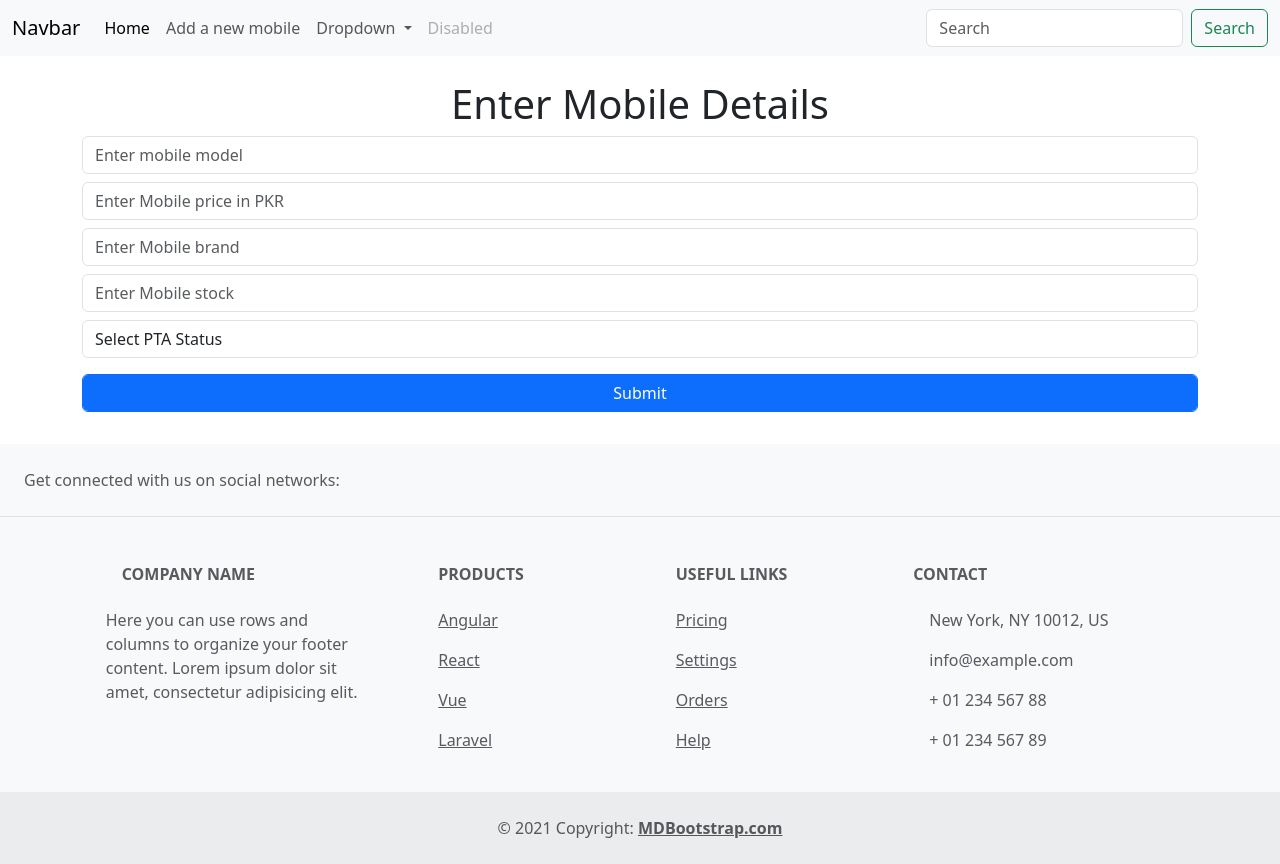
After one commit to harisnaseer24/2509c1-php, a PHP site: page /CRUD/add.php in a window 1280 px wide. The commit adds this page. Run offline with PHP 8.4, Linux system fonts and the light colour scheme.

Commit message:
add operation completed

```diff
--- /dev/null
+++ b/CRUD/add.php
@@ -0,0 +1,56 @@
+
+   <?php
+@include_once "./components/header.php";
+@require_once "./config/connection.php";
+
+?>
+
+   <div class="container my-4">
+    <h1 class="text-center">Enter Mobile Details</h1>
+<form action="" method="post" class="form-group">
+
+<input type="text" name="model" id="" required class="form-control my-2" placeholder="Enter mobile model">
+<input type="number" name="price" id="" min="0" required class="form-control my-2" placeholder="Enter Mobile price in PKR">
+<input type="text" name="brand" id="" required class="form-control my-2" placeholder="Enter Mobile brand">
+<input type="number" name="stock" min="0" id=""required  class="form-control my-2" placeholder="Enter Mobile stock">
+<select  name="ptaStatus" id="" required class="form-control my-2">
+    <option value="" selected disabled>Select PTA Status</option>
+    <option value="approved">Approved</option>
+    <option value="non-approved">Not Approved</option>
+    </select>
+<input type="submit" name="Add" id="" class="form-control btn btn-primary my-2">
+</form>
+</div>
+
+    <?php
+@include_once "./components/footer.php";
+if(isset($_POST["Add"])){
+    $model = $_POST["model"];
+    $brand = $_POST["brand"];
+    $price = $_POST["price"];
+    $stock = $_POST["stock"];
+    $ptaStatus = $_POST["ptaStatus"];
+
+    if( !empty($model) && !empty($brand) && !empty($price) && !empty($stock) && !empty($ptaStatus) ) {
+    $insertQuery = "INSERT INTO `mobiles`( `model`, `price`, `brand`, `stock`, `ptaStatus`) VALUES ('$model','$price','$brand','$stock','$ptaStatus')";
+
+    $result =mysqli_query($conn, $insertQuery);
+    if ($result) {
+        echo "<script>alert('Product added succesffully..🎉')
+        window.location.href='./index.php';
+
+        </script>";
+        } else {
+        echo "<script>alert('Failed to add product right now..🤡');
+
+        window.location.href='./index.php';
+        </script>";
+
+    }
+
+    }else{
+        echo "<script>alert('All fields are required')</script>";
+    }
+
+    }
+?>
--- a/CRUD/components/header.php
+++ b/CRUD/components/header.php
@@ -26,10 +26,10 @@
     <div class="collapse navbar-collapse" id="navbarSupportedContent">
       <ul class="navbar-nav me-auto mb-2 mb-lg-0">
         <li class="nav-item">
-          <a class="nav-link active" aria-current="page" href="#">Home</a>
+          <a class="nav-link active" aria-current="page" href="./index.php">Home</a>
         </li>
         <li class="nav-item">
-          <a class="nav-link" href="#">Link</a>
+          <a class="nav-link" href="./add.php">Add a new mobile</a>
         </li>
         <li class="nav-item dropdown">
           <a class="nav-link dropdown-toggle" href="#" role="button" data-bs-toggle="dropdown" aria-expanded="false">
```
